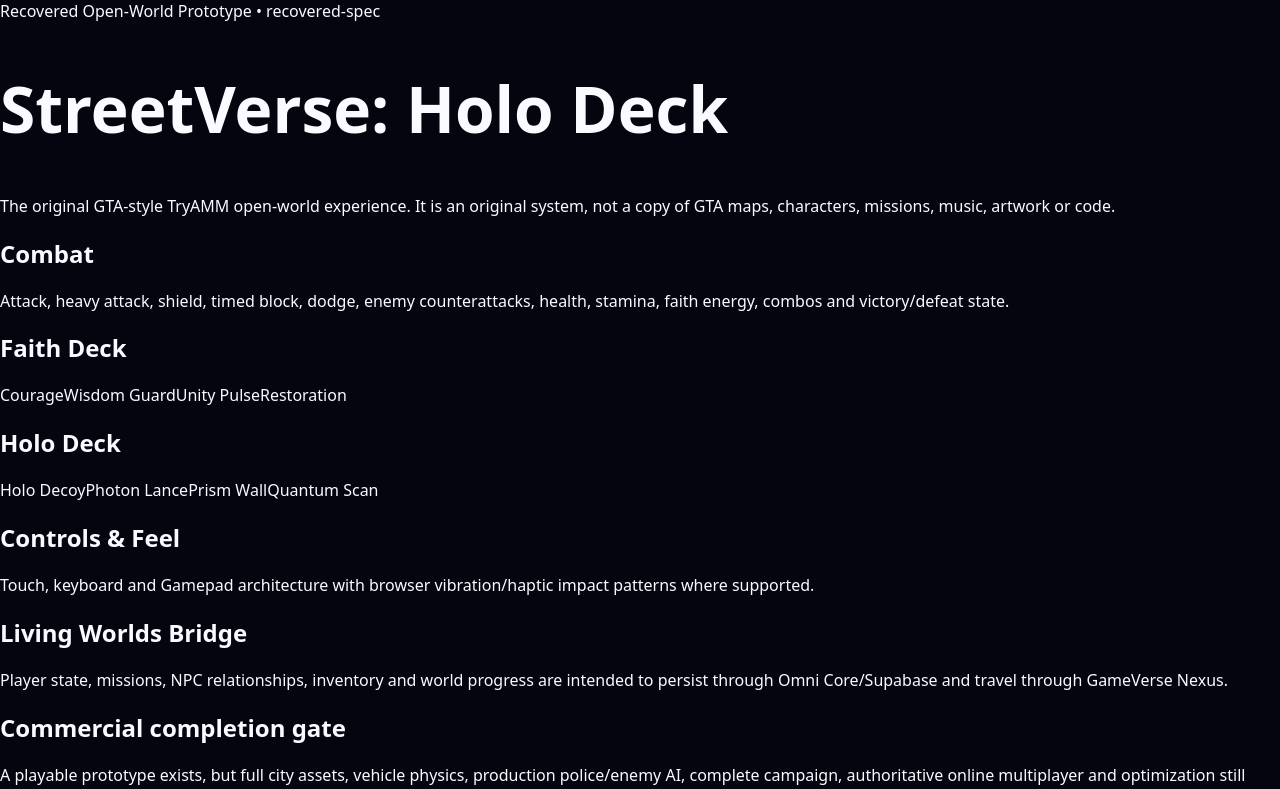
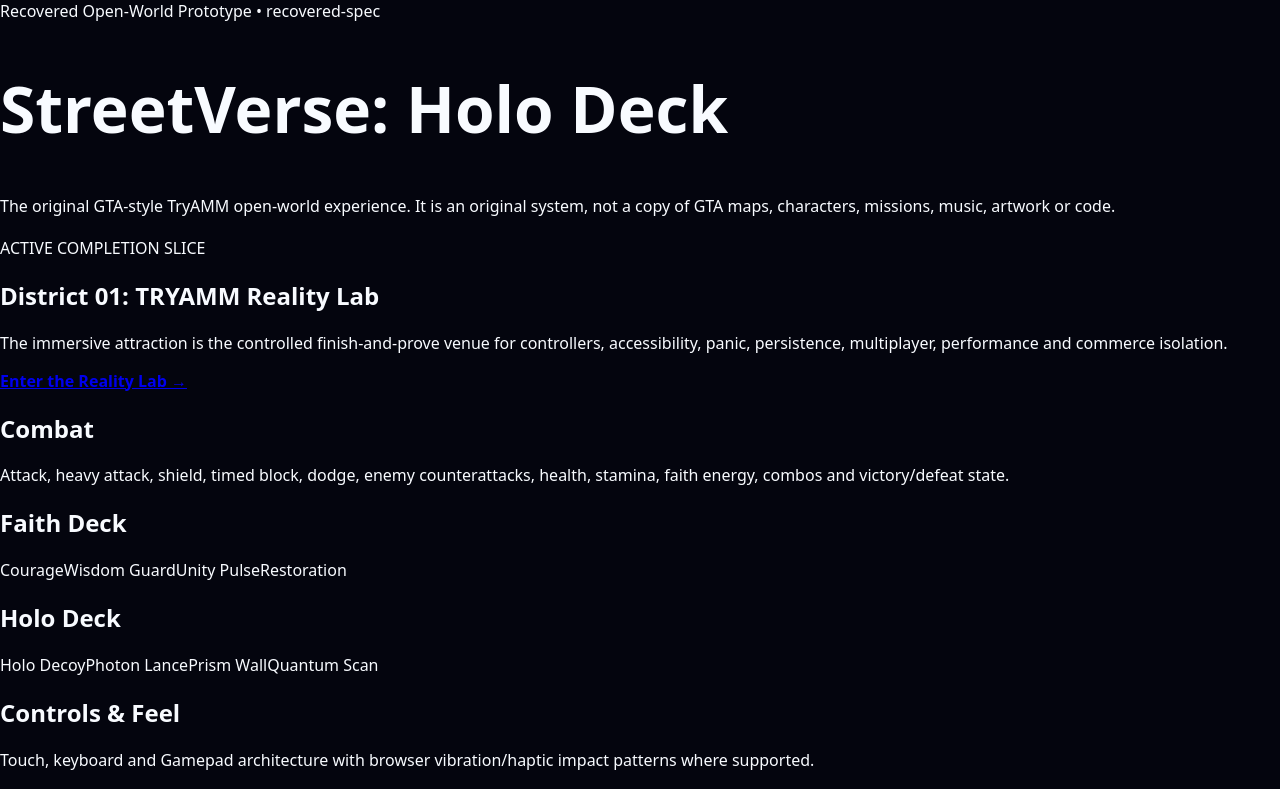
Before and after one commit to jgoldie1/amm-platform, a Next.js app: page /streetverse in a window 1280 px wide. Shown: the top 789 px of the page. Built offline with nearby package versions, Linux system fonts and the light colour scheme.

Commit message:
Wire StreetVerse to District 01 Reality Lab

```diff
--- a/app/streetverse/page.tsx
+++ b/app/streetverse/page.tsx
@@ -1,3 +1,4 @@
+import Link from 'next/link';
 import { getRecoveredProduct } from '@/lib/recovered-products';
 
 const faithDeck=['Courage','Wisdom Guard','Unity Pulse','Restoration'];
@@ -9,6 +10,12 @@
     <div className="kicker">Recovered Open-World Prototype • {product.stage}</div>
     <h1 style={{fontSize:'4rem'}}>StreetVerse: Holo Deck</h1>
     <p className="muted">The original GTA-style TryAMM open-world experience. It is an original system, not a copy of GTA maps, characters, missions, music, artwork or code.</p>
+    <section className="card" style={{margin:'20px 0'}}>
+      <div className="kicker">ACTIVE COMPLETION SLICE</div>
+      <h2>District 01: TRYAMM Reality Lab</h2>
+      <p className="muted">The immersive attraction is the controlled finish-and-prove venue for controllers, accessibility, panic, persistence, multiplayer, performance and commerce isolation.</p>
+      <p><Link href="/streetverse/reality-lab"><strong>Enter the Reality Lab →</strong></Link></p>
+    </section>
     <div className="grid grid-3">
       <section className="card"><h2>Combat</h2><p className="muted">Attack, heavy attack, shield, timed block, dodge, enemy counterattacks, health, stamina, faith energy, combos and victory/defeat state.</p></section>
       <section className="card"><h2>Faith Deck</h2>{faithDeck.map(x=><span className="pill" key={x}>{x}</span>)}</section>
```
